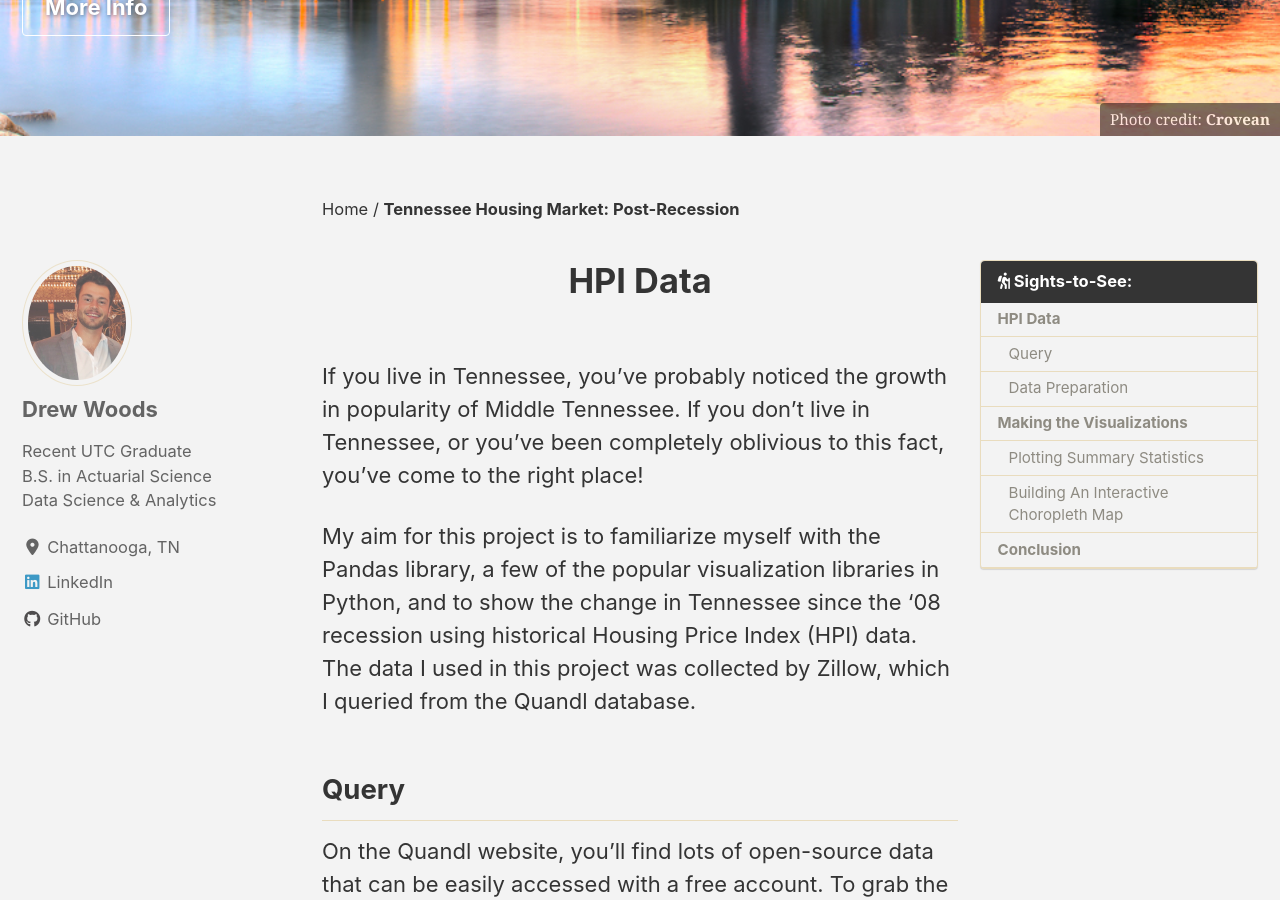
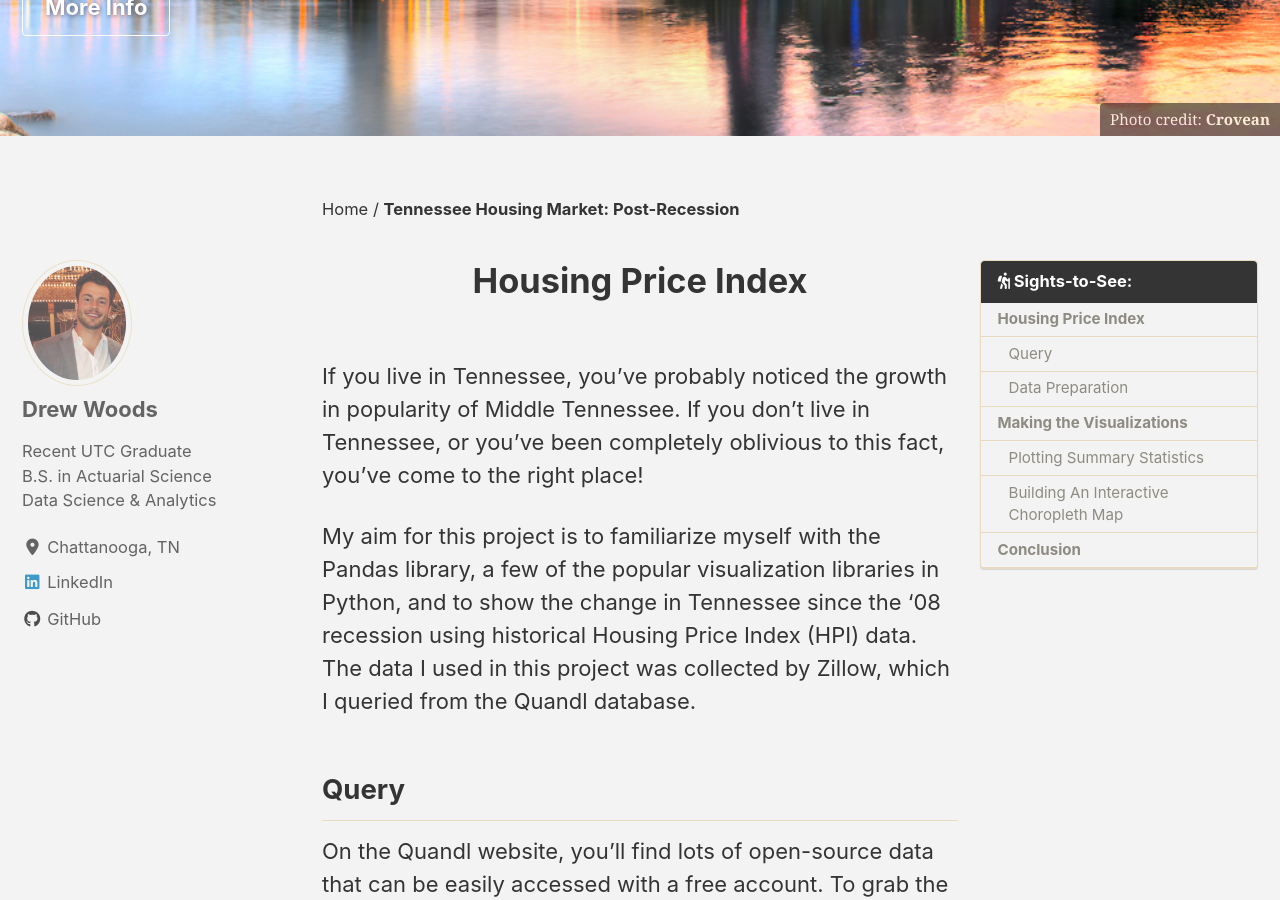
Before and after one commit to backdoordata/backdoordata.github.io, a Jekyll site: the page built from _posts/2020-02-11-TN-HPI-Analysis.md, in a window 1280 px wide and 900 px high, scrolled down 381 px. Built offline with Jekyll 4.4.1, drawn with Linux system fonts in a browser that asks for light colours; cached includes are drawn as plain includes; nearby versions of some CDN libraries.

Commit message:
ML Proj1

```diff
--- a/_posts/2020-02-11-TN-HPI-Analysis.md
+++ b/_posts/2020-02-11-TN-HPI-Analysis.md
@@ -17,7 +17,7 @@ toc_icon: "hiking"
 toc_sticky: true
 ---
 
-# <center>HPI Data</center>
+# <center>Housing Price Index</center>
 If you live in Tennessee, you've probably noticed the growth in popularity of Middle Tennessee. If you don't live in Tennessee, or you've been completely oblivious to this fact, you've come to the right place!
 
 My aim for this project is to familiarize myself with the Pandas library, a few of the popular visualization libraries in Python, and to show the change in Tennessee since the '08 recession using historical Housing Price Index (HPI) data. The data I used in this project was collected by Zillow, which I queried from the Quandl database.
```
